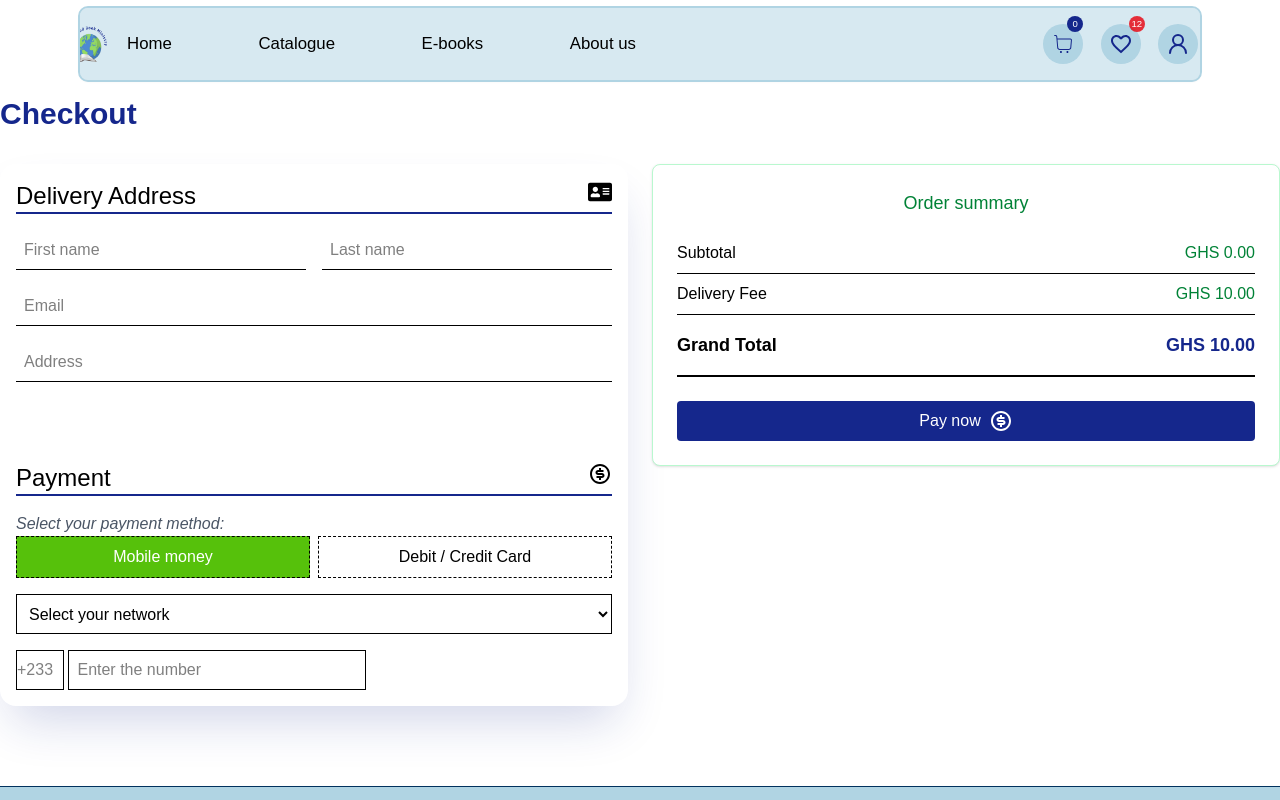
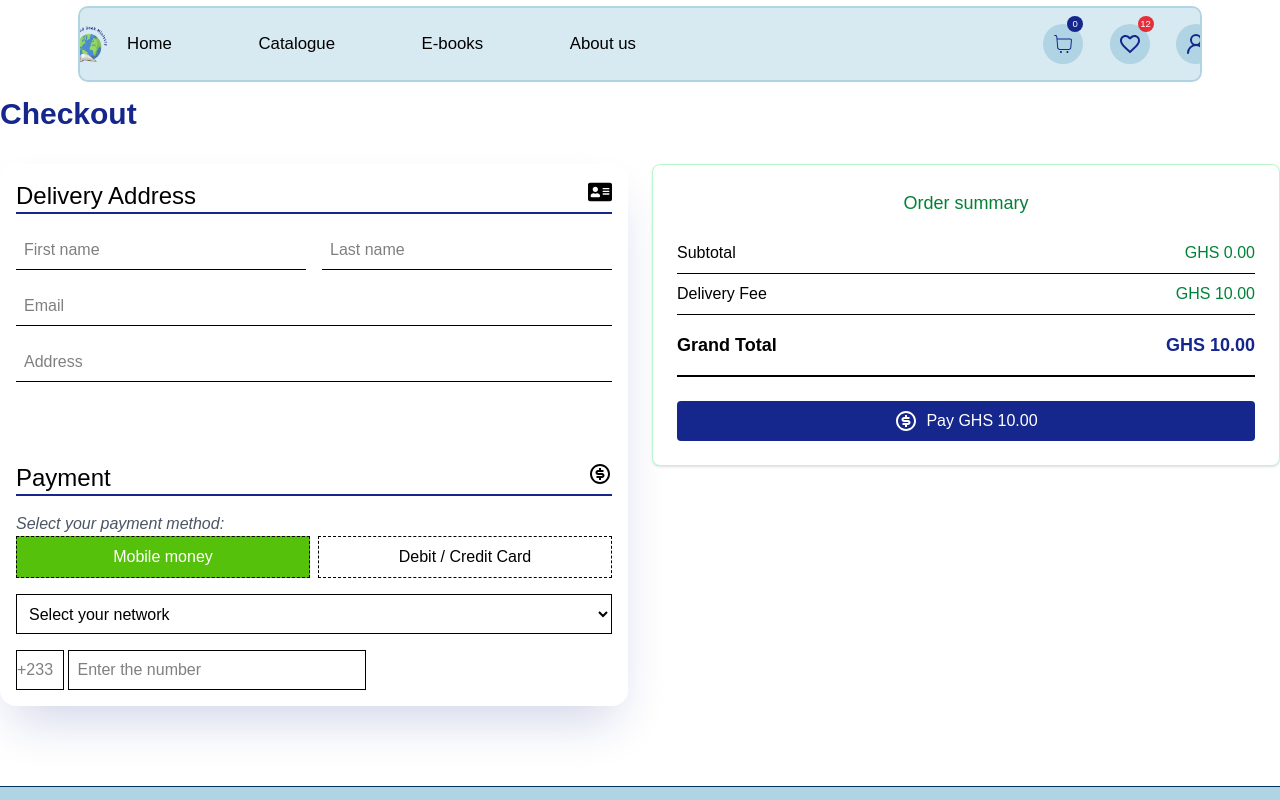
Before and after one commit to AgileMinds48/bible_bookministry-frontend, a Next.js app: page /checkout in a window 1280 px wide. Shown: the top 800 px of the page. Built offline with nearby package versions, Linux system fonts and the light colour scheme.

Commit message:
add about

```diff
--- a/components/Checkout/Checkout.tsx
+++ b/components/Checkout/Checkout.tsx
@@ -74,7 +74,8 @@ const Checkout = () => {
                 className="w-full bg-[#15278c] hover:bg-[#091974] cursor-pointer text-white py-2 rounded transition flex items-center justify-center gap-2"
                 disabled={items.length === 0}
               >
-                  Pay now <RiMoneyDollarCircleLine className='text-2xl'/>
+                <RiMoneyDollarCircleLine className='text-2xl'/>
+                Pay GHS { grandTotal.toFixed(2)}
                 </button>
                 </Link>
               {/* {items.length > 0 && (
--- a/components/Header.tsx
+++ b/components/Header.tsx
@@ -92,9 +92,6 @@ const Header = () => {
               <LuUserRound />
             </button>
 
-            <div>
-
-            </div>
 
             {/* hamburger menu */}
             <button className=" md:hidden p-6 flex flex-col gap-1"
```
